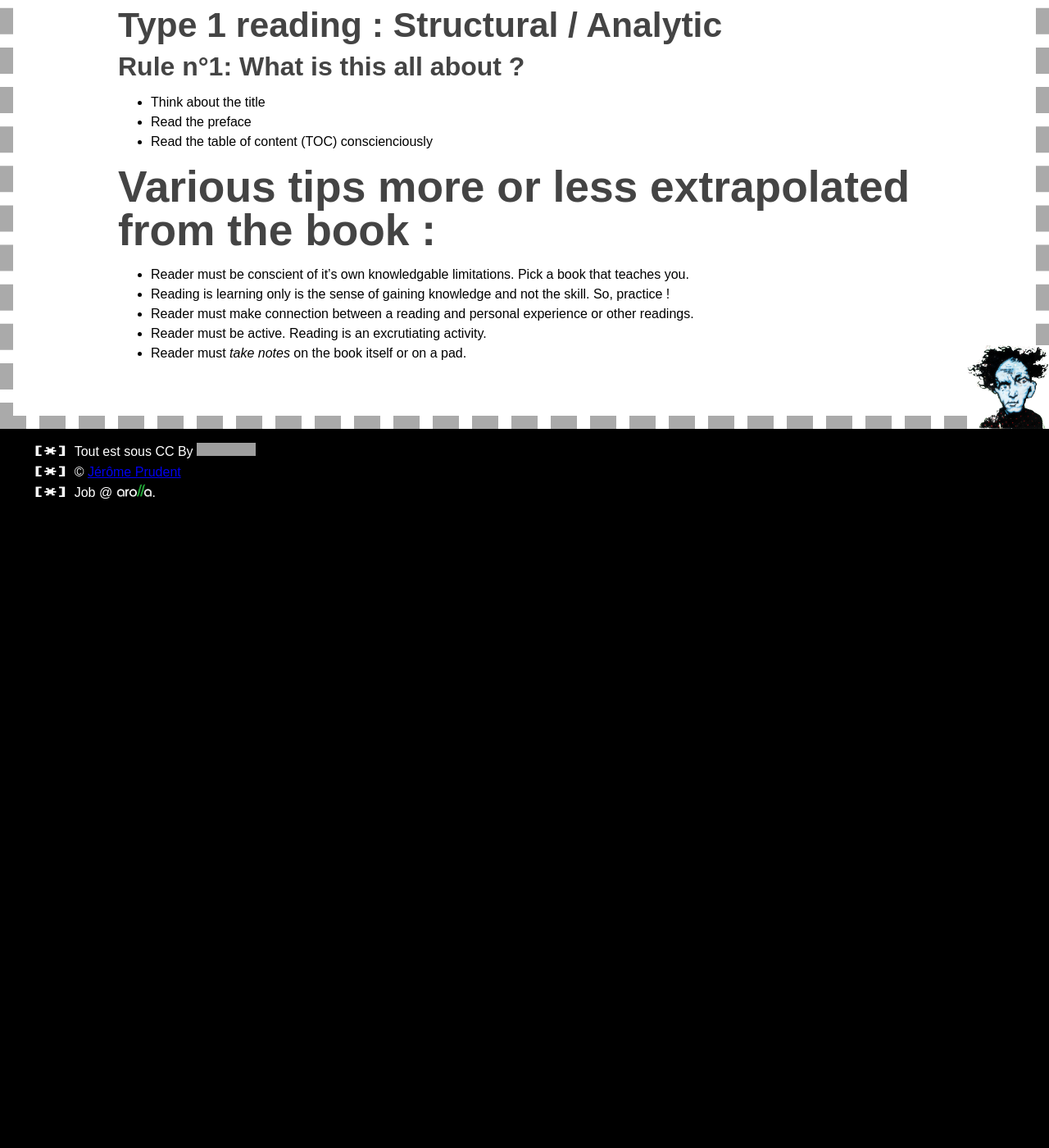
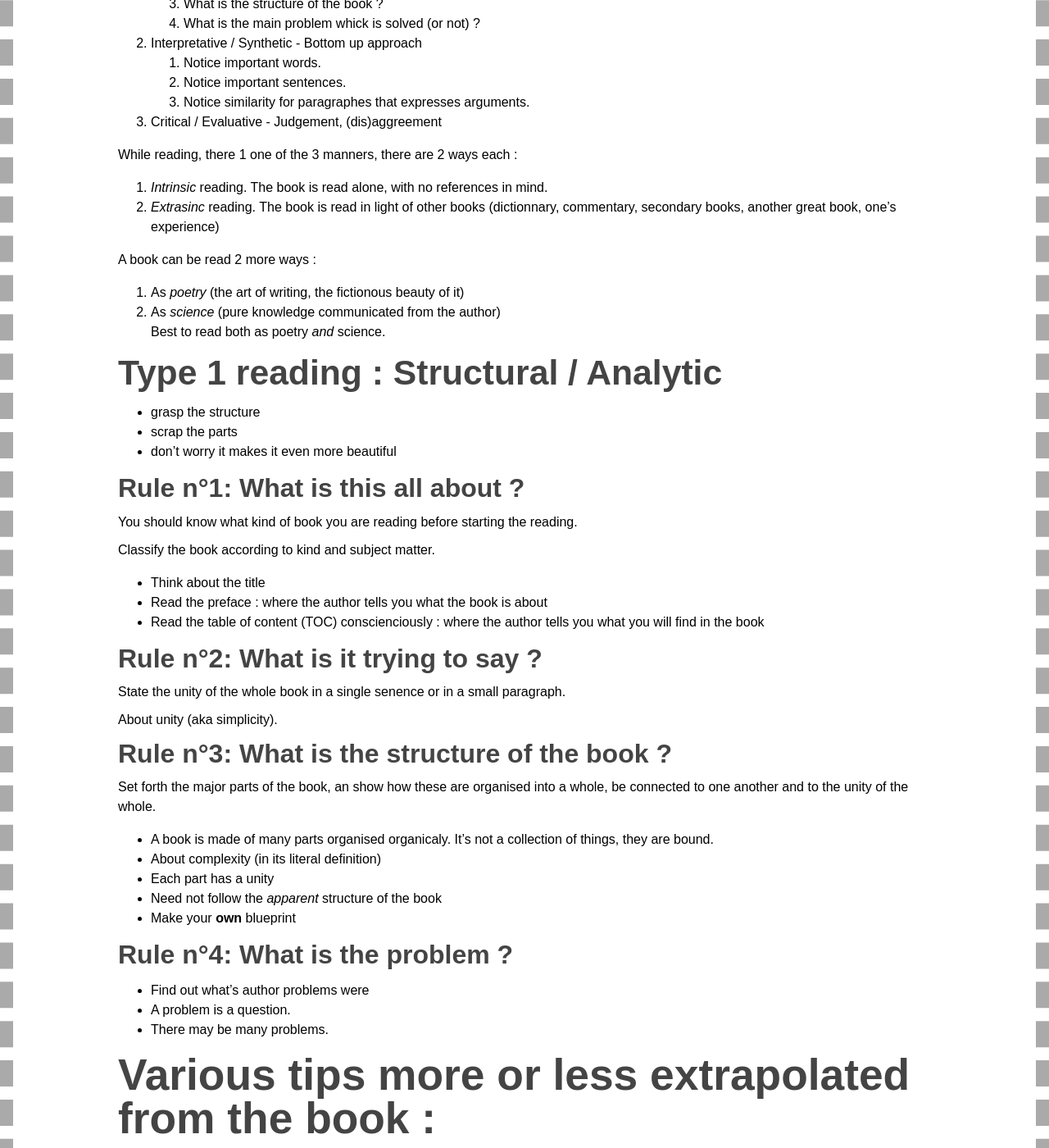
Before and after one commit to jprudent/jprudent.github.com, a Jekyll site: the page built from _posts/2017-05-01-review-of-how-to-read-a-book.markdown, in a window 1280 px wide and 1400 px high, scrolled down 2011 px. Shown: the whole window at 82% size. Built offline with Jekyll 4.4.1, drawn with Linux system fonts in a browser that asks for light colours; our own code applies the rules of GitHub Pages for plain Markdown files; Markdown is read by kramdown in place of the engine named in the settings; before the commit the page ends 2641 px from its top, so only the background shows below that; some of the changed text lies outside the part shown; grey boxes are pictures that could not be loaded.

Commit message:
Update 2017-05-01-review-of-how-to-read-a-book.markdown

```diff
--- a/_posts/2017-05-01-review-of-how-to-read-a-book.markdown
+++ b/_posts/2017-05-01-review-of-how-to-read-a-book.markdown
@@ -16,6 +16,24 @@
 - _Dead_ teacher, like a book.
 
 An _original_, _great_ book tends to be like a _live_ teacher. Whereas _comment_, _summary_ are _dead_ teachers for sure, and not enlightening.
+
+## Two kinds of books
+
+### Theorical
+
+- To be seen or understood
+- "That" something is the case
+- 3 families of theorical books
+    - historical : particular past events
+    - philosophical : general truth, relies on ordinary experience
+    - scientific : observations under specific conditions
+
+### Practical
+
+- Something that *works*
+- Immediate cash return
+- How to do something that you think you should
+- Often oratorical / propaganda
 
 ## On vicious circle
 There is less and less people that knows how to read properly. Books are not so great nowadays.
@@ -74,12 +92,41 @@
 
 ## Type 1 reading : Structural / Analytic
 
+- grasp the structure
+- scrap the parts
+- don't worry it makes it even more beautiful
+
 ### Rule n°1: What is this all about ?
 
+You should know what kind of book you are reading before starting the reading.
+
+Classify the book according to kind and subject matter.
+
 - Think about the title
-- Read the preface
-- Read the table of content (TOC) conscienciously
+- Read the preface : where the author tells you what the book is about
+- Read the table of content (TOC) conscienciously : where the author tells you what you will find in the book
 
+### Rule n°2: What is it trying to say ?
+
+State the unity of the whole book in a single senence or in a small paragraph.
+
+About unity (aka simplicity).
+
+### Rule n°3: What is the structure of the book ?
+
+Set forth the major parts of the book, an show how these are organised into a whole, be connected to one another and to the unity of the whole.
+
+- A book is made of many parts organised organicaly. It's not a collection of things, they are bound.
+- About complexity (in its literal definition)
+- Each part has a unity
+- Need not follow the _apparent_ structure of the book
+- Make your **own** blueprint
+
+### Rule n°4: What is the problem ?
+
+- Find out what's author problems were
+- A problem is a question.
+- There may be many problems.
 
 # Various tips more or less extrapolated from the book :
 
@@ -88,3 +135,9 @@
 - Reader must make connection between a reading and personal experience or other readings.
 - Reader must be active. Reading is an excrutiating activity.
 - Reader must *take notes* on the book itself or on a pad.
+
+# Some quotes
+
+> There are only a small number of plots (about novels)
+
+> A man can be skilled in an art without being the ideal artist
```
